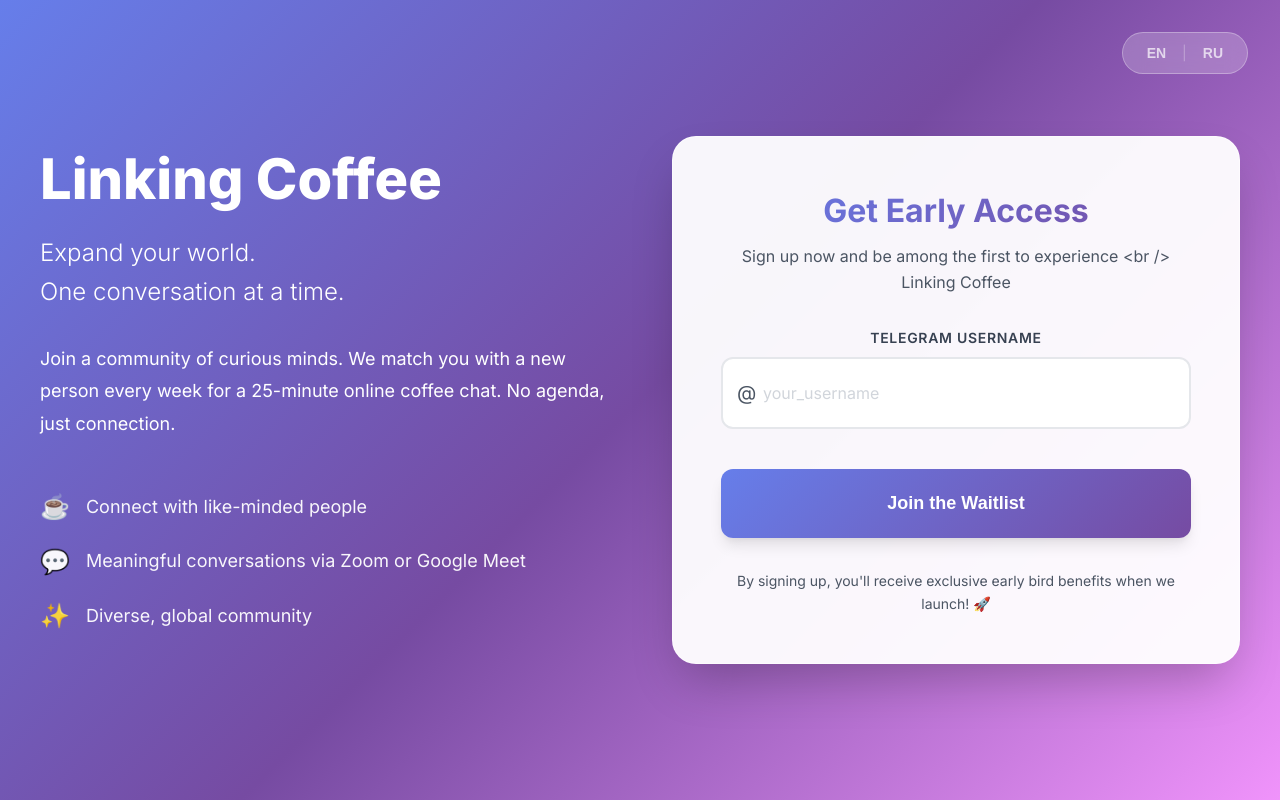
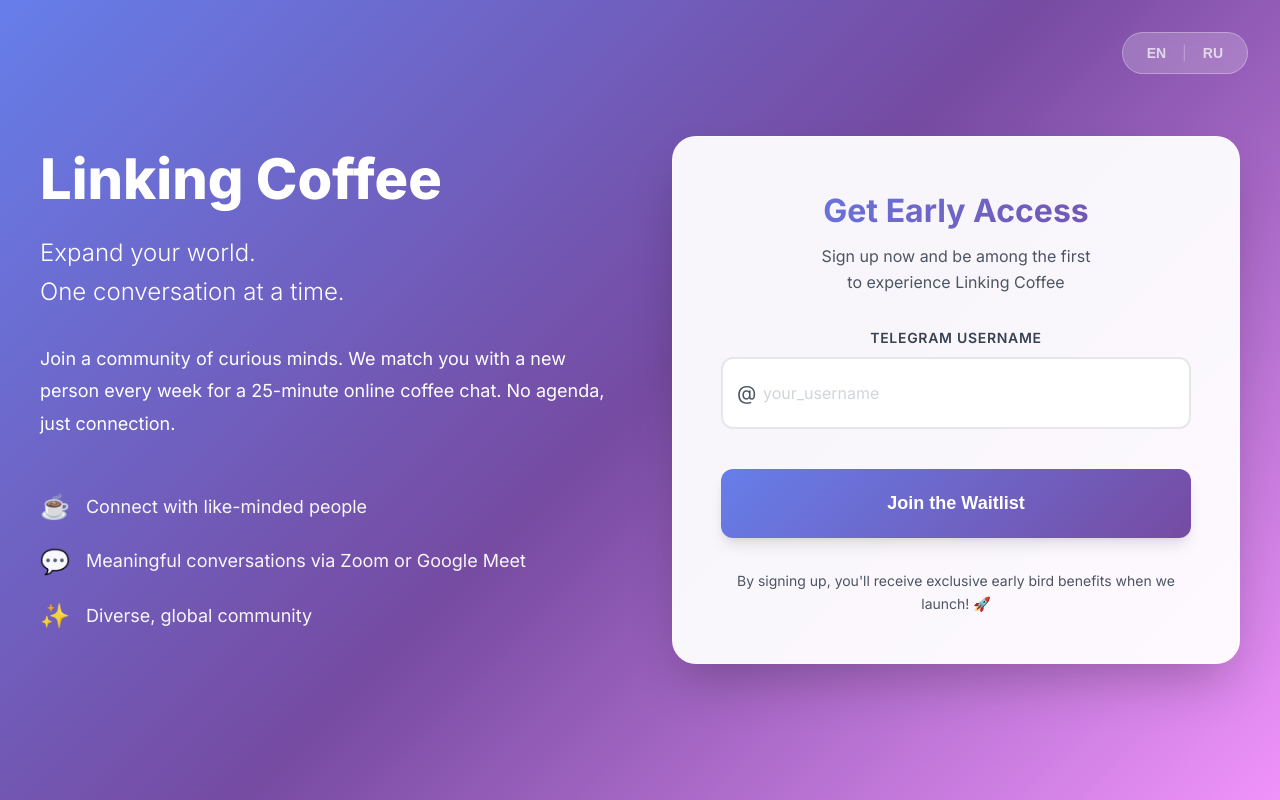
Before and after one commit to postnikov/linking_coffee, a React (Create React App) app in the folder frontend/: page / in a window 1280 px wide. Built offline with nearby package versions, Linux system fonts and the light colour scheme.

Commit message:
Fix line breaks in translation files and update gitignore

```diff
--- a/frontend/src/App.js
+++ b/frontend/src/App.js
@@ -111,7 +111,7 @@ function App() {
                             <div className="card-header">
                                 <h2 className="card-title">{t('form.title')}</h2>
                                 <p className="card-subtitle">
-                                    {t('form.subtitle')}
+                                    <Trans i18nKey="form.subtitle" />
                                 </p>
                             </div>
 
--- a/frontend/src/locales/en.json
+++ b/frontend/src/locales/en.json
@@ -11,7 +11,7 @@
     },
     "form": {
         "title": "Get Early Access",
-        "subtitle": "Sign up now and be among the first to experience <br /> Linking Coffee",
+        "subtitle": "Sign up now and be among the first <br /> to experience Linking Coffee",
         "label": "Telegram Username",
         "username_placeholder": "your_username",
         "cta_button": "Join the Waitlist",
--- a/frontend/src/locales/ru.json
+++ b/frontend/src/locales/ru.json
@@ -11,7 +11,7 @@
     },
     "form": {
         "title": "Получить ранний доступ",
-        "subtitle": "Зарегистрируйтесь сейчас и станьте одним из первых, кто попробует Linking Coffee",
+        "subtitle": "Зарегистрируйтесь сейчас и станьте одним из первых,<br /> кто попробует Linking Coffee",
         "label": "Имя пользователя Telegram",
         "username_placeholder": "ваш_username",
         "cta_button": "Присоединиться к списку ожидания",
```
Also changed, not shown: 1 other file (tests, documents, lock files or other folders).
